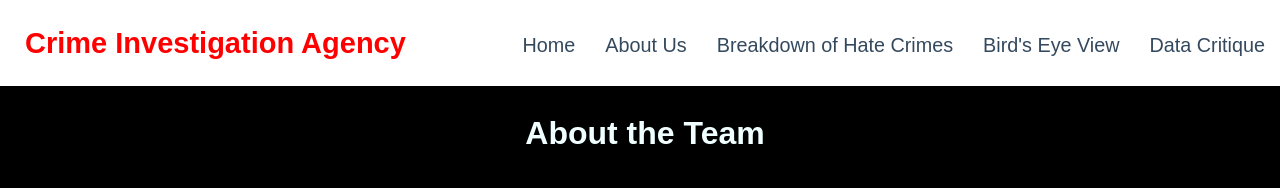
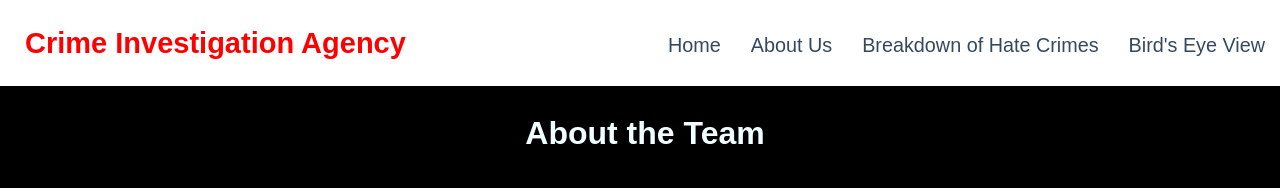
Before and after one commit to evelyn-s-hu/DH151-CIA, a website: page aboutus.html in a window 1280 px wide. Shown: the top 188 px of the page. Drawn offline with Linux system fonts and the light colour scheme; a web font is replaced by a local one.

Commit message:
took out data critique page

```diff
--- a/aboutus.html
+++ b/aboutus.html
@@ -16,7 +16,7 @@
 			<li><a href="aboutus.html">About Us</a></li>
 			<li><a href="maproom.html">Breakdown of Hate Crimes</a></li>
 			<li><a href="statemap.html">Bird's Eye View</a></li>
-			<li><a href="data.html">Data Critique</a></li>
+			<!-- <li><a href="data.html">Data Critique</a></li> -->
 		  </ul>
 	  </header>
 	  <div class="info">
```
Also changed, not shown: home.html (+1 -1 lines), maproom.html (+1 -1 lines), statemap.html (+1 -1 lines).
